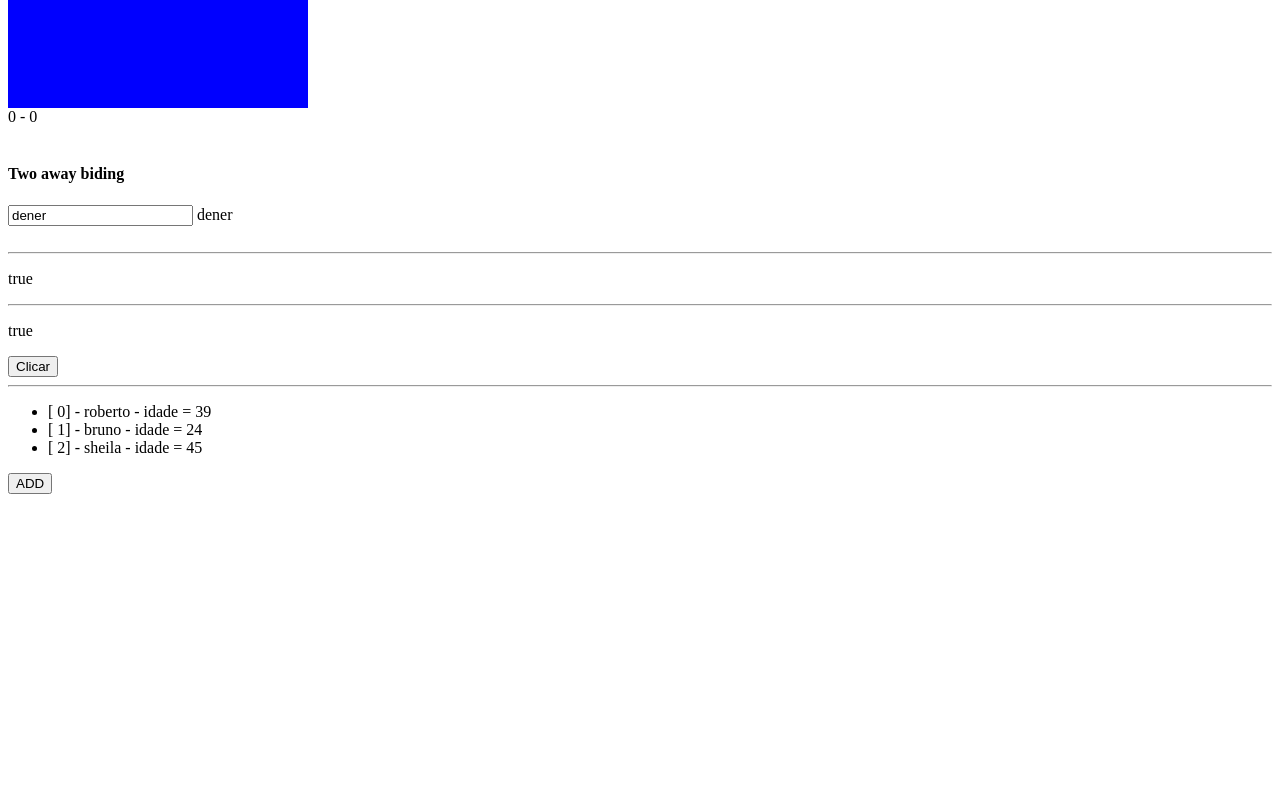
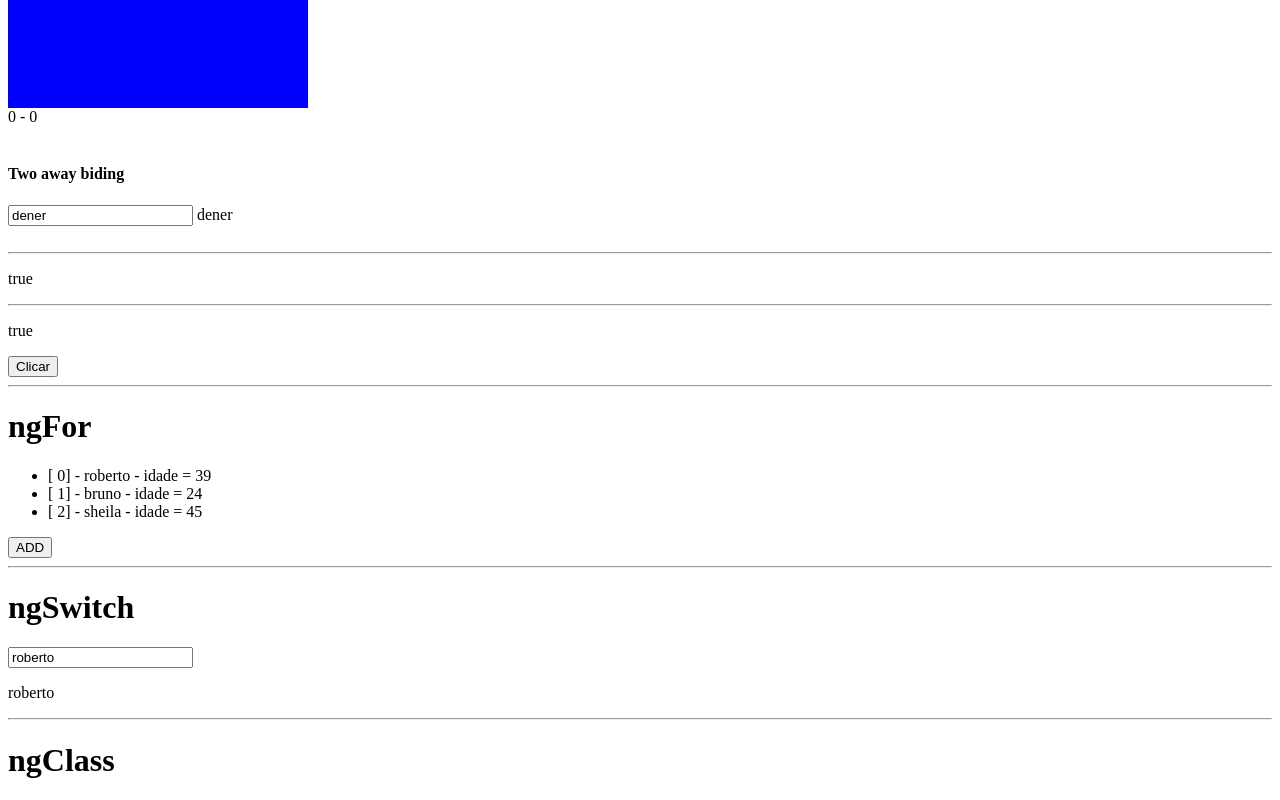
Before and after one commit to robertoamato/curso-angularudemy2022, an Angular app: page / in a window 1280 px wide. Shown: the part 925-1725 px from the top of the page. Before the commit the page ends 1427 px from the top, so only its background shows below. Built offline with nearby package versions, Linux system fonts and the light colour scheme.

Commit message:
curso-angularudemy2022

```diff
--- a/src/app/diretivas-estruturais/diretivas-estruturais.component.html
+++ b/src/app/diretivas-estruturais/diretivas-estruturais.component.html
@@ -24,9 +24,35 @@
 <button (click)="desaparecer()">Clicar</button>
 
 <hr>
-
+<h1>{{ngFor}}</h1>
 <ul>
   <li *ngFor="let item of list; let i = index;" (click)="onClickEventList($event)">[ {{i}}] - {{item.nome}} - idade = {{ item.idade}}</li>
 </ul>
 
 <button (click)="onclickAddList()">ADD</button>
+
+
+<hr>
+<h1>{{ngSwitch}}</h1>
+
+<input type="text" [(ngModel)]="nome">
+<div [ngSwitch]="nome">
+<p *ngSwitchCase="'roberto'">
+  roberto
+
+</p>
+
+<p *ngSwitchCase="'bruno'">
+bruno
+
+</p>
+
+<p *ngSwitchDefault>
+  Nao foi possivel encontrar a sua busca!!!
+
+  </p>
+</div>
+
+<hr>
+
+<h1>{{ngClass}}</h1>
--- a/src/app/diretivas-estruturais/diretivas-estruturais.component.ts
+++ b/src/app/diretivas-estruturais/diretivas-estruturais.component.ts
@@ -13,11 +13,12 @@ export class DiretivasEstruturaisComponent implements OnInit {
     { nome: "roberto ", idade: 39},
     { nome: "bruno", idade: 24 },
     { nome: "sheila", idade: 45},
+    ];
+    public ngSwitch: string ="ngSwitch";
+    public nome: string ='roberto';
+    public ngFor: String ="ngFor";
+    public ngClass : string ="ngClass";
 
-
-
-
-  ];
   constructor() { }
 
   ngOnInit(): void {
```
